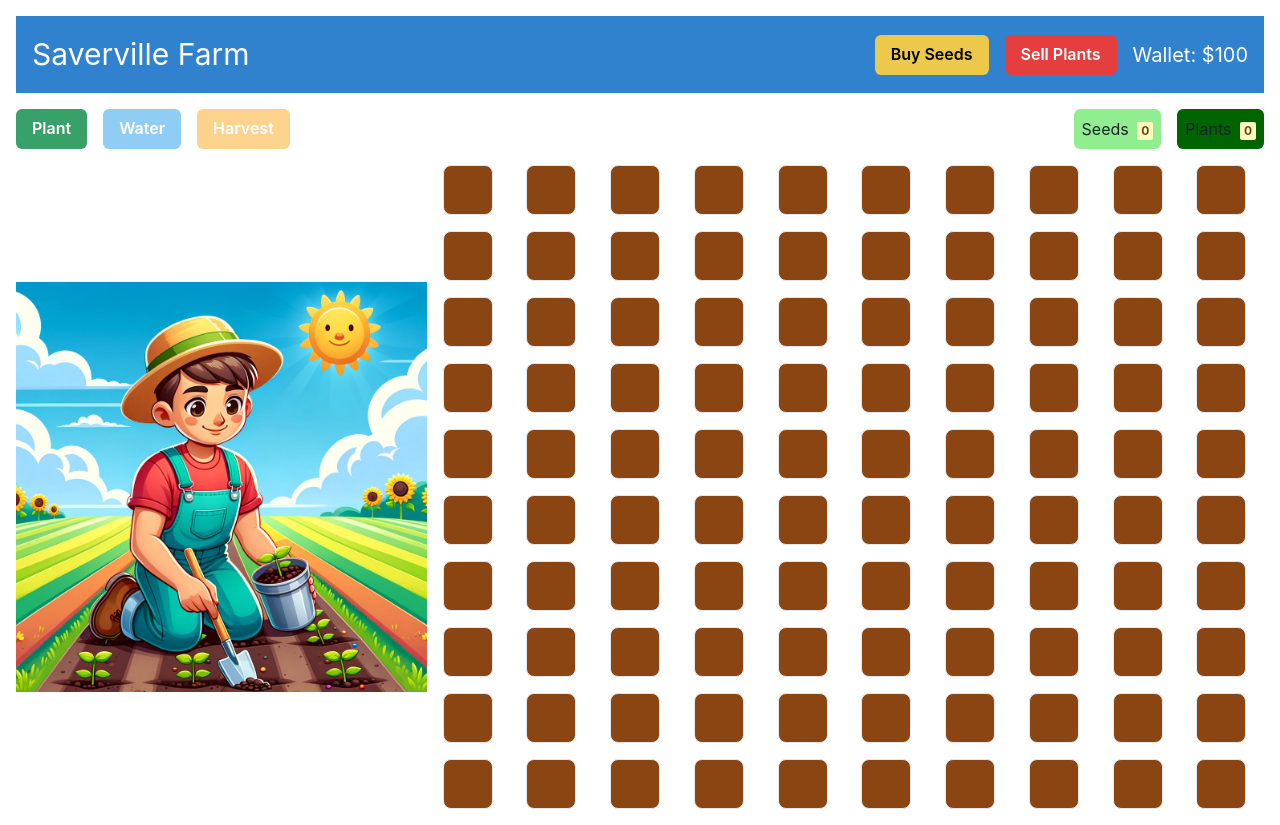
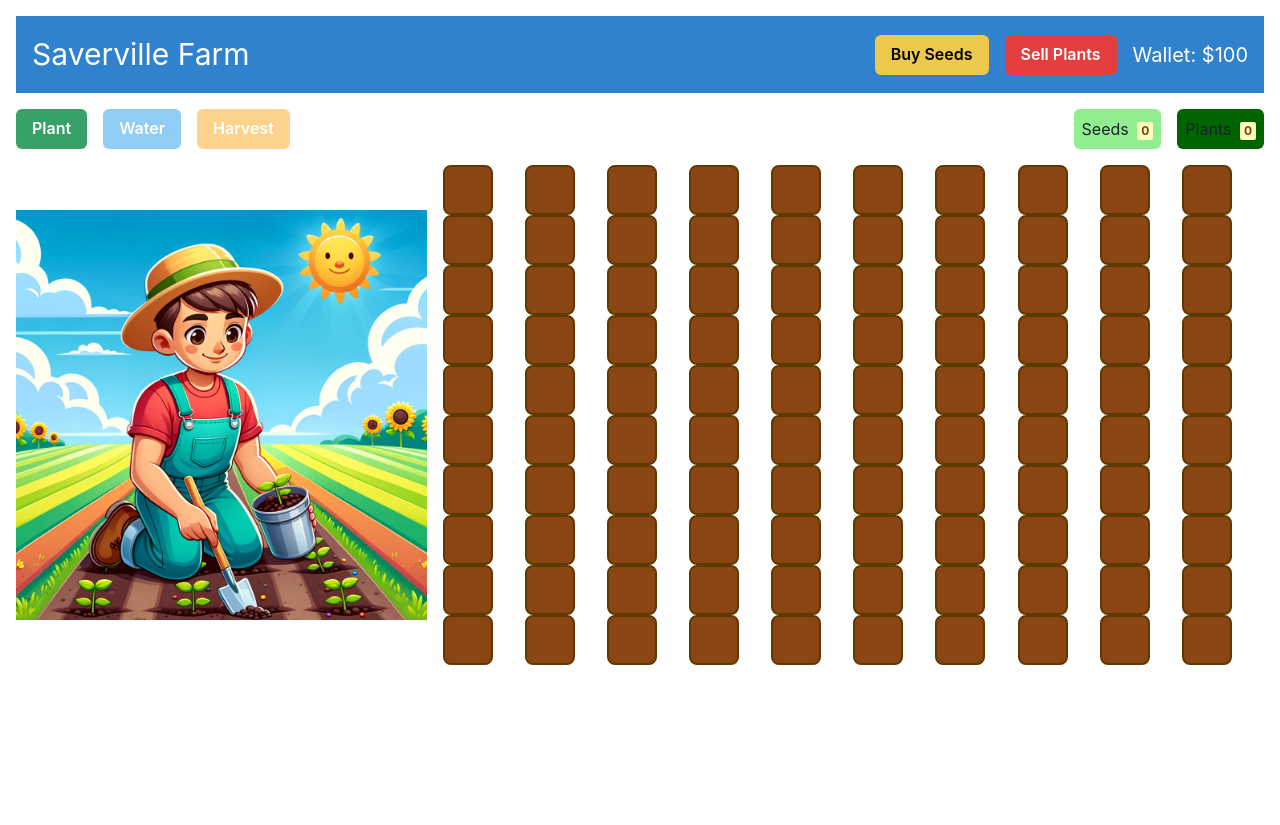
Before and after one commit to GPT-Engineer-App/react-farmville-game, a React (Vite) app: page / in a window 1280 px wide. After the commit the page ends 800 px from the top, so only its background shows below. Built offline with nearby package versions, Linux system fonts and the light colour scheme.

Commit message:
Updated the grid squares to be closer together and added a darker brown border to each grid square.
Prompt: Make all the grid squares in the plot closer together so they are touching, give them all a darker brown boarder that's a few pixels thick

```diff
--- a/src/pages/Index.jsx
+++ b/src/pages/Index.jsx
@@ -227,9 +227,9 @@ const Index = () => {
         <Box flex="1">
           <Image src={mode === "planting" ? "/planting.png" : mode === "watering" ? "/watering.png" : "/harvesting.png"} alt={`${mode} mode`} boxSize="100%" />
         </Box>
-        <SimpleGrid columns={10} spacing={4} templateColumns="repeat(10, 1fr)" flex="2">
+        <SimpleGrid columns={10} spacing={0} templateColumns="repeat(10, 1fr)" flex="2">
           {farmGrid.map((cell, index) => (
-            <Box key={index} w="50px" h="50px" borderWidth="1px" borderRadius="lg" bg="#8B4513" display="flex" alignItems="center" justifyContent="center" onClick={() => handleGridClick(index)}>
+            <Box key={index} w="50px" h="50px" borderWidth="2px" borderColor="#5D3A00" borderRadius="lg" bg="#8B4513" display="flex" alignItems="center" justifyContent="center" onClick={() => handleGridClick(index)}>
               {cell.state === "seeded" && <Box w="100%" h="100%" />}
               {cell.state === "germination" && <Image src="/germination.png" alt="Germination" boxSize="100%" />}
               {cell.state === "seedling" && <Image src="/seedling.png" alt="Seedling" boxSize="100%" />}
```
